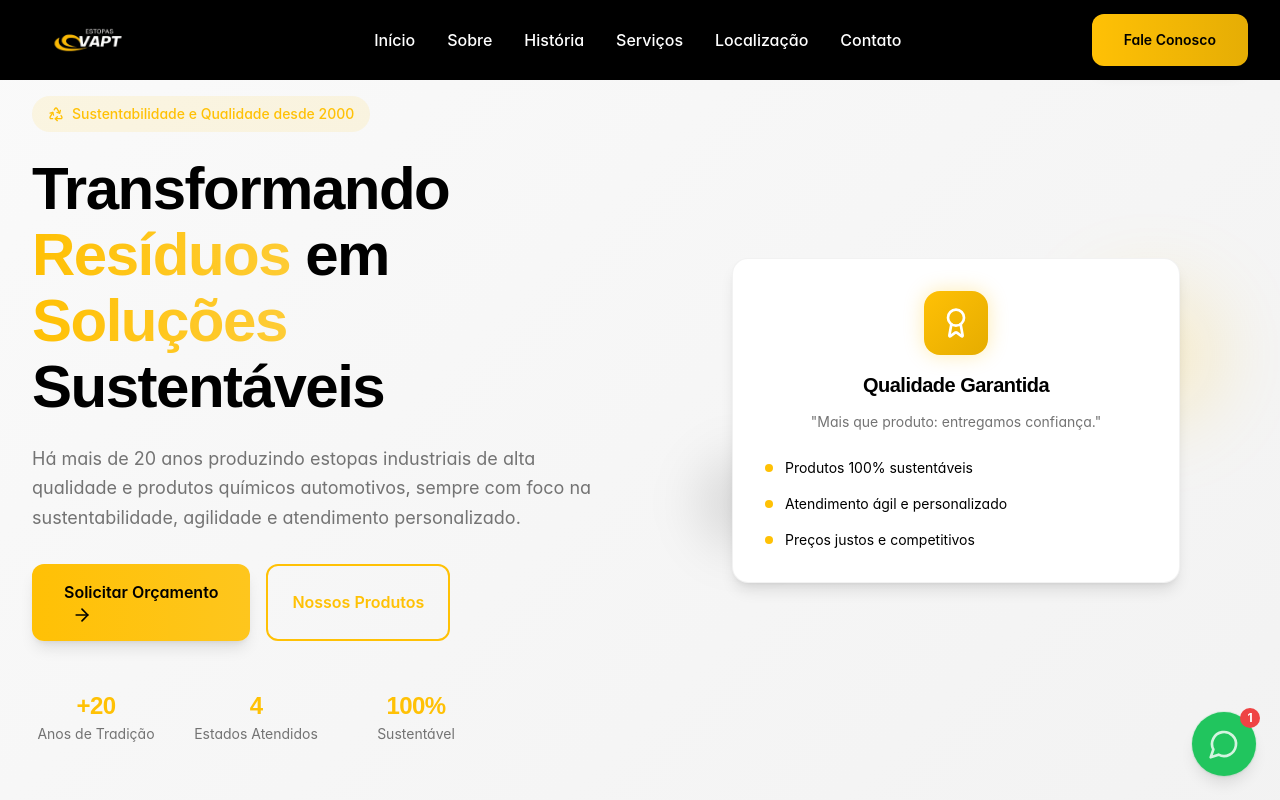
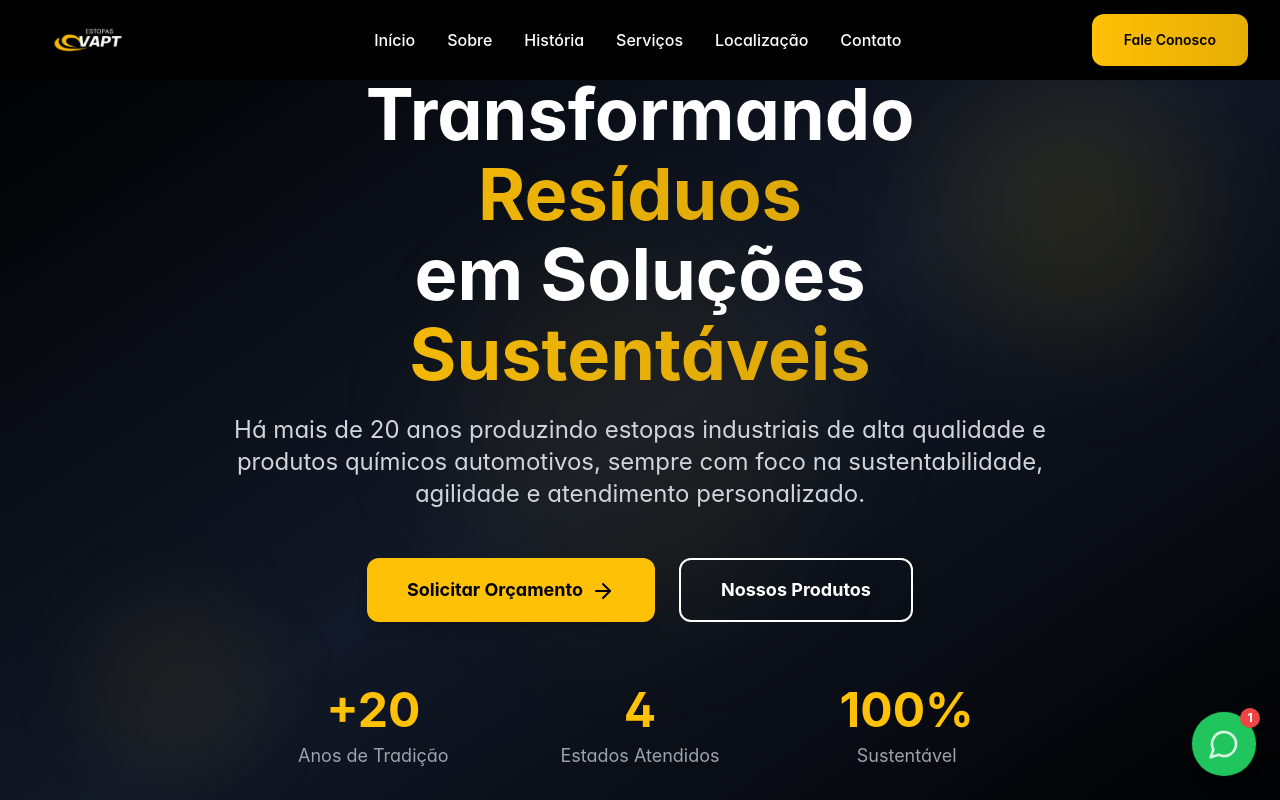
Before and after one commit to DevZipMateus/estopas-vapt-hub, a React (Vite) app: page / in a window 1280 px wide. Shown: the top 800 px of the page. Built offline with nearby package versions, Linux system fonts and the light colour scheme.

Commit message:
Refactor: Redesign Hero Section
Implement the requested redesign for the hero section, aligning its appearance with the provided reference image. This includes changes to the background, layout, typography, and button styles to create a more modern and impactful visual presentation.

```diff
--- a/src/components/Hero.tsx
+++ b/src/components/Hero.tsx
@@ -1,6 +1,6 @@
 
 import React from 'react';
-import { ArrowRight, Recycle, Award, Clock } from 'lucide-react';
+import { ArrowRight, Recycle } from 'lucide-react';
 
 const Hero = () => {
   const handleContactClick = () => {
@@ -18,94 +18,74 @@ const Hero = () => {
   };
 
   return (
-    <section id="inicio" className="section-hero section-padding">
-      <div className="max-w-7xl mx-auto px-4 sm:px-6 lg:px-8">
-        <div className="grid lg:grid-cols-2 gap-12 items-center">
-          {/* Content */}
-          <div className="text-center lg:text-left animate-fade-in-up in-view">
-            <div className="inline-flex items-center px-4 py-2 bg-primary/10 text-primary rounded-full text-sm font-medium mb-6">
+    <section id="inicio" className="min-h-screen flex items-center justify-center bg-gradient-to-br from-black via-gray-900 to-black relative overflow-hidden">
+      {/* Background Elements */}
+      <div className="absolute inset-0">
+        <div className="absolute top-20 right-20 w-64 h-64 bg-primary/10 rounded-full blur-3xl"></div>
+        <div className="absolute bottom-20 left-20 w-48 h-48 bg-primary/5 rounded-full blur-2xl"></div>
+        <div className="absolute top-1/2 left-1/2 transform -translate-x-1/2 -translate-y-1/2 w-96 h-96 bg-primary/5 rounded-full blur-3xl"></div>
+      </div>
+
+      <div className="max-w-5xl mx-auto px-4 sm:px-6 lg:px-8 text-center relative z-10">
+        {/* Badge */}
+        <div className="inline-flex items-center px-6 py-3 bg-primary/20 border border-primary/30 text-primary rounded-full text-sm font-medium mb-8 animate-fade-in-up in-view">
           <Recycle className="w-4 h-4 mr-2" />
           Sustentabilidade e Qualidade desde 2000
         </div>
 
-            <h1 className="heading-xl text-foreground mb-6">
+        {/* Main Title */}
+        <h1 className="text-5xl md:text-6xl lg:text-7xl font-bold text-white mb-6 animate-fade-in-up in-view">
           Transformando
-              <span className="text-gradient-primary"> Resíduos </span>
-              em
-              <span className="text-gradient-primary"> Soluções </span>
-              Sustentáveis
+          <span className="block text-gradient-primary mt-2">Resíduos</span>
+          <span className="block text-white mt-2">em Soluções</span>
+          <span className="block text-gradient-primary mt-2">Sustentáveis</span>
         </h1>
 
-            <p className="body-lg text-muted-foreground mb-8 max-w-2xl">
+        {/* Subtitle */}
+        <p className="text-xl md:text-2xl text-gray-300 mb-12 max-w-4xl mx-auto leading-relaxed animate-fade-in-up in-view">
           Há mais de 20 anos produzindo estopas industriais de alta qualidade
           e produtos químicos automotivos, sempre com foco na sustentabilidade,
           agilidade e atendimento personalizado.
         </p>
 
-            <div className="flex flex-col sm:flex-row gap-4 justify-center lg:justify-start mb-12">
-              <button onClick={handleContactClick} className="btn-hero group">
+        {/* Buttons */}
+        <div className="flex flex-col sm:flex-row gap-6 justify-center mb-16 animate-fade-in-up in-view">
+          <button
+            onClick={handleContactClick}
+            className="bg-primary hover:bg-primary/90 text-black font-bold px-10 py-4 rounded-lg transition-all duration-300 transform hover:scale-105 shadow-lg hover:shadow-xl group text-lg"
+          >
             Solicitar Orçamento
-                <ArrowRight className="w-5 h-5 ml-2 group-hover:translate-x-1 transition-transform" />
+            <ArrowRight className="w-6 h-6 ml-2 inline group-hover:translate-x-1 transition-transform" />
           </button>
-              <button onClick={handleServicesClick} className="btn-outline">
+          <button
+            onClick={handleServicesClick}
+            className="border-2 border-white text-white hover:bg-white hover:text-black font-bold px-10 py-4 rounded-lg transition-all duration-300 text-lg"
+          >
             Nossos Produtos
           </button>
         </div>
 
-            {/* Stats */}
-            <div className="grid grid-cols-3 gap-8 max-w-md mx-auto lg:mx-0">
+        {/* Statistics */}
+        <div className="grid grid-cols-1 md:grid-cols-3 gap-8 max-w-3xl mx-auto animate-fade-in-up in-view">
           <div className="text-center">
-                <div className="heading-sm text-primary">+20</div>
-                <div className="body-sm text-muted-foreground">Anos de Tradição</div>
+            <div className="text-4xl md:text-5xl font-bold text-primary mb-2">+20</div>
+            <div className="text-gray-400 text-lg">Anos de Tradição</div>
           </div>
           <div className="text-center">
-                <div className="heading-sm text-primary">4</div>
-                <div className="body-sm text-muted-foreground">Estados Atendidos</div>
+            <div className="text-4xl md:text-5xl font-bold text-primary mb-2">4</div>
+            <div className="text-gray-400 text-lg">Estados Atendidos</div>
           </div>
           <div className="text-center">
-                <div className="heading-sm text-primary">100%</div>
-                <div className="body-sm text-muted-foreground">Sustentável</div>
-              </div>
+            <div className="text-4xl md:text-5xl font-bold text-primary mb-2">100%</div>
+            <div className="text-gray-400 text-lg">Sustentável</div>
           </div>
         </div>
 
-          {/* Visual Elements */}
-          <div className="relative animate-scale-in in-view">
-            <div className="relative z-10">
-              <div className="card-elevated p-8 max-w-md mx-auto">
-                <div className="text-center">
-                  <div className="w-16 h-16 bg-gradient-primary rounded-2xl flex items-center justify-center mx-auto mb-4 shadow-glow">
-                    <Award className="w-8 h-8 text-white" />
-                  </div>
-                  <h3 className="heading-xs mb-3">Qualidade Garantida</h3>
-                  <p className="body-sm text-muted-foreground mb-6">
+        {/* Company Slogan */}
+        <div className="mt-16 animate-fade-in-up in-view">
+          <p className="text-primary font-semibold text-xl italic">
             "Mais que produto: entregamos confiança."
           </p>
-
-                  <div className="space-y-4">
-                    <div className="flex items-center text-sm">
-                      <div className="w-2 h-2 bg-primary rounded-full mr-3"></div>
-                      <span>Produtos 100% sustentáveis</span>
-                    </div>
-                    <div className="flex items-center text-sm">
-                      <div className="w-2 h-2 bg-primary rounded-full mr-3"></div>
-                      <span>Atendimento ágil e personalizado</span>
-                    </div>
-                    <div className="flex items-center text-sm">
-                      <div className="w-2 h-2 bg-primary rounded-full mr-3"></div>
-                      <span>Preços justos e competitivos</span>
-                    </div>
-                  </div>
-                </div>
-              </div>
-            </div>
-
-            {/* Background Elements */}
-            <div className="absolute inset-0 -z-10">
-              <div className="absolute top-8 right-8 w-32 h-32 bg-primary/20 rounded-full blur-2xl"></div>
-              <div className="absolute bottom-8 left-8 w-24 h-24 bg-secondary/10 rounded-full blur-xl"></div>
-            </div>
-          </div>
         </div>
       </div>
     </section>
```
Lines whose indentation alone changed are shown as unchanged.
